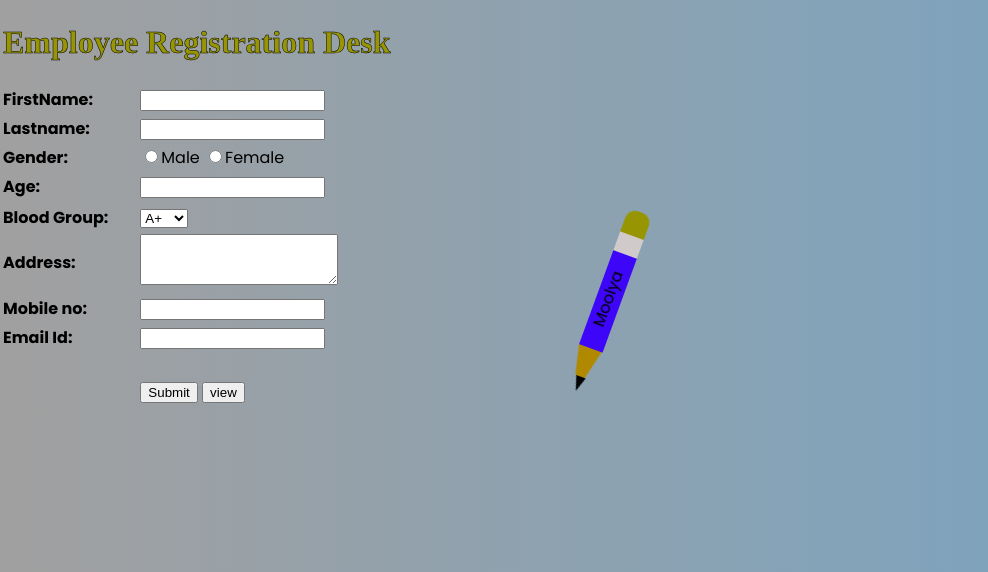
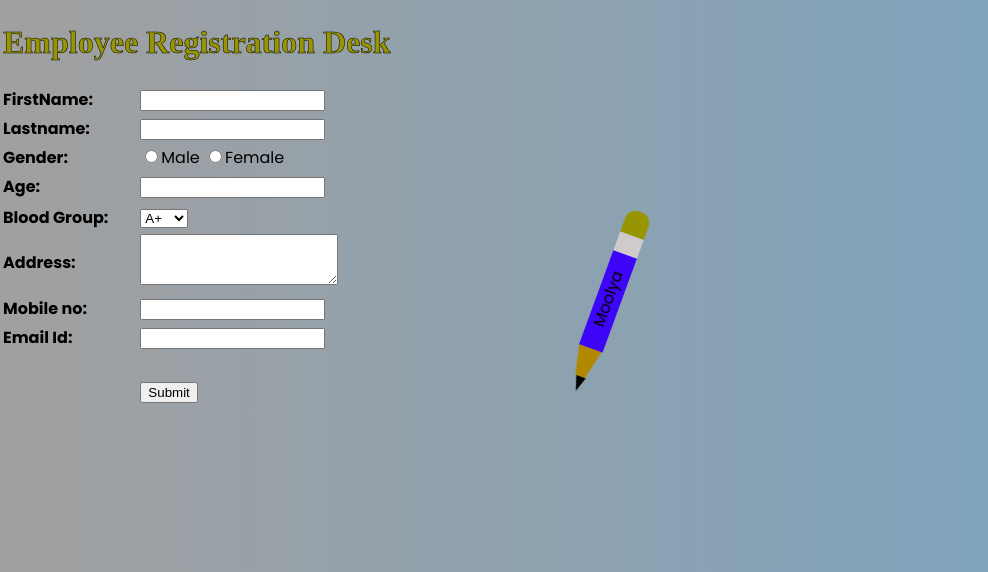
Before and after one commit to ayushjadon/pythonapp, a Flask app: page / in a window 1280 px wide. Shown: the top 572 px of the page, without its empty margins (0-988 px from the left). Run offline with Flask 2, Linux system fonts and the light colour scheme; data that the repository does not hold is empty.

Commit message:
VIew button removed

```diff
--- a/templates/index.html
+++ b/templates/index.html
@@ -93,7 +93,6 @@
                     <td>
                     <br/>
                     <input type="submit" name="submit" value="Submit"/>
-                    <input type="button" name="view" value="view"/>
                     </td>
                 </tr>
 
```
